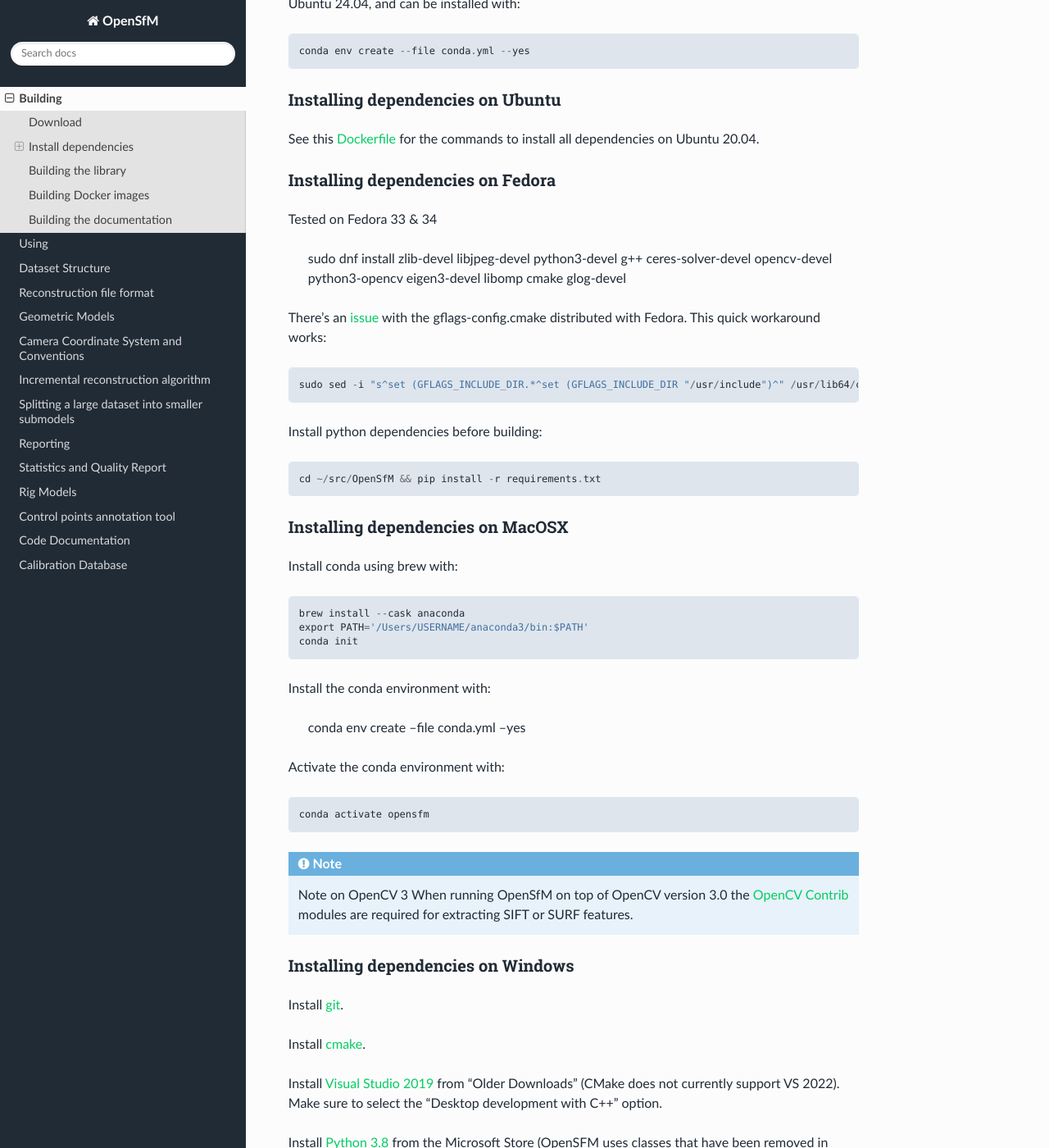
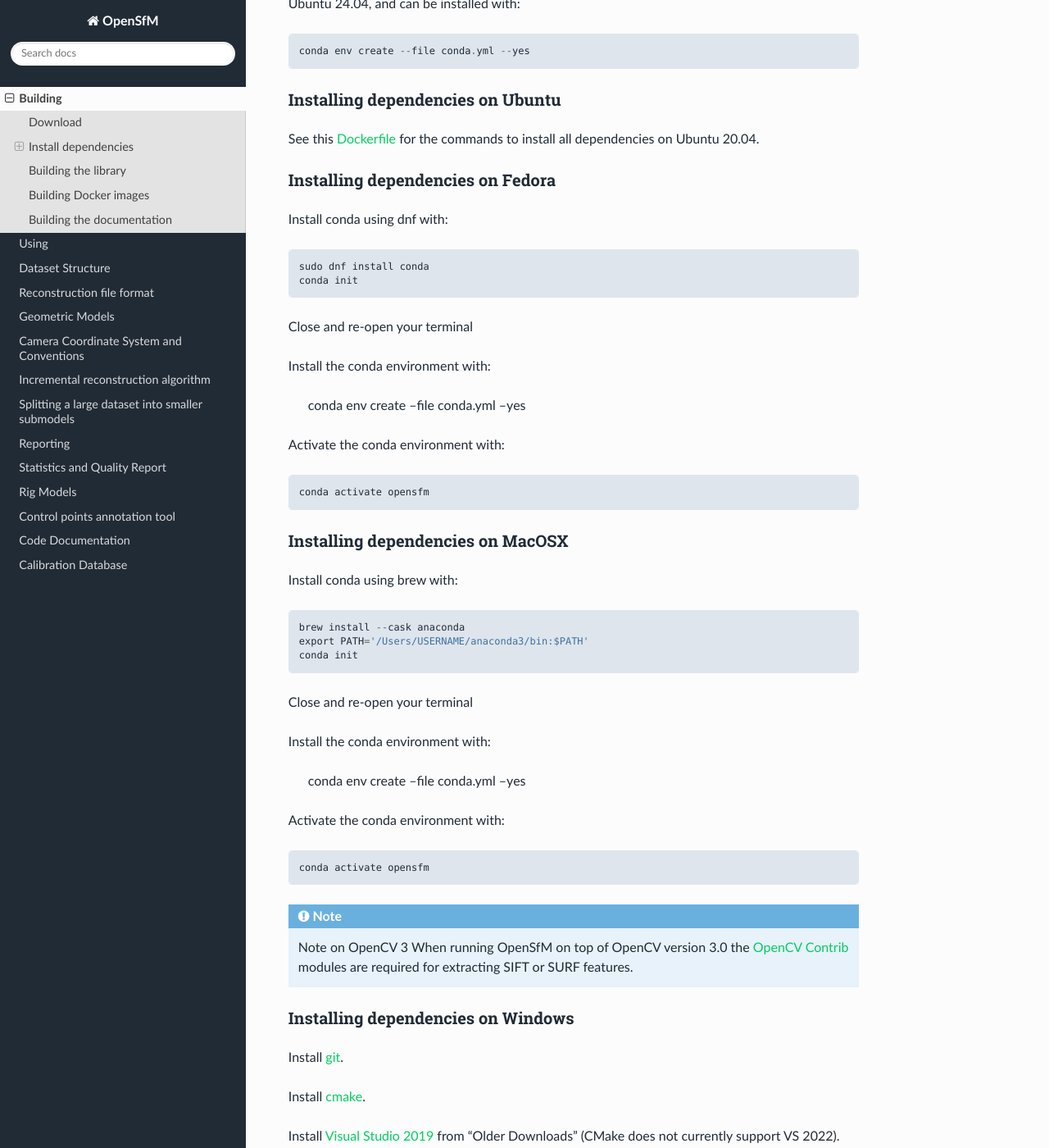
Before and after one commit to mapillary/OpenSfM, a Sphinx documentation site: the page built from doc/source/building.rst, in a window 1280 px wide and 1400 px high, scrolled down 904 px. Shown: the whole window at 82% size. Built offline with Sphinx 7.4.7 and the Read the Docs theme 3.1.0, drawn with Linux system fonts in a browser that asks for light colours.

Commit message:
Modify for Fedora build

```diff
--- a/conda.yml
+++ b/conda.yml
@@ -1,10 +1,13 @@
 name: opensfm
 dependencies:
     - python=3.8
-    - cmake
+    - cmake=3.31
+    - make
+    - libxcrypt
     - opencv
     - ceres-solver=2.1
     - conda-forge::llvm-openmp
+    - conda-forge::cxx-compiler
     - pip
     - pip:
         - cloudpickle==0.4.0
--- a/doc/source/building.rst
+++ b/doc/source/building.rst
@@ -43,17 +43,20 @@
 Installing dependencies on Fedora
 ~~~~~~~~~~~~~~~~~~~~~~~~~~~~~~~~~
 
-Tested on Fedora 33 & 34
+Install conda using dnf with::
 
-    sudo dnf install zlib-devel libjpeg-devel python3-devel g++ ceres-solver-devel opencv-devel python3-opencv eigen3-devel libomp cmake glog-devel
+    sudo dnf install conda
+    conda init
 
-There's an `issue <https://github.com/ceres-solver/ceres-solver/issues/491>`_ with the gflags-config.cmake distributed with Fedora. This quick workaround works::
+Close and re-open your terminal
 
-    sudo sed -i "s^set (GFLAGS_INCLUDE_DIR.*^set (GFLAGS_INCLUDE_DIR "/usr/include")^" /usr/lib64/cmake/gflags/gflags-config.cmake
+Install the conda environment with:
 
-Install python dependencies before building::
+    conda env create --file conda.yml --yes
 
-    cd ~/src/OpenSfM && pip install -r requirements.txt
+Activate the conda environment with::
+
+    conda activate opensfm
 
 Installing dependencies on MacOSX
 ~~~~~~~~~~~~~~~~~~~~~~~~~~~~~~~~~
@@ -63,6 +66,8 @@
     brew install --cask anaconda
     export PATH='/Users/USERNAME/anaconda3/bin:$PATH'
     conda init
+
+Close and re-open your terminal
 
 Install the conda environment with:
 
```
Also changed, not shown: 1 other file.
